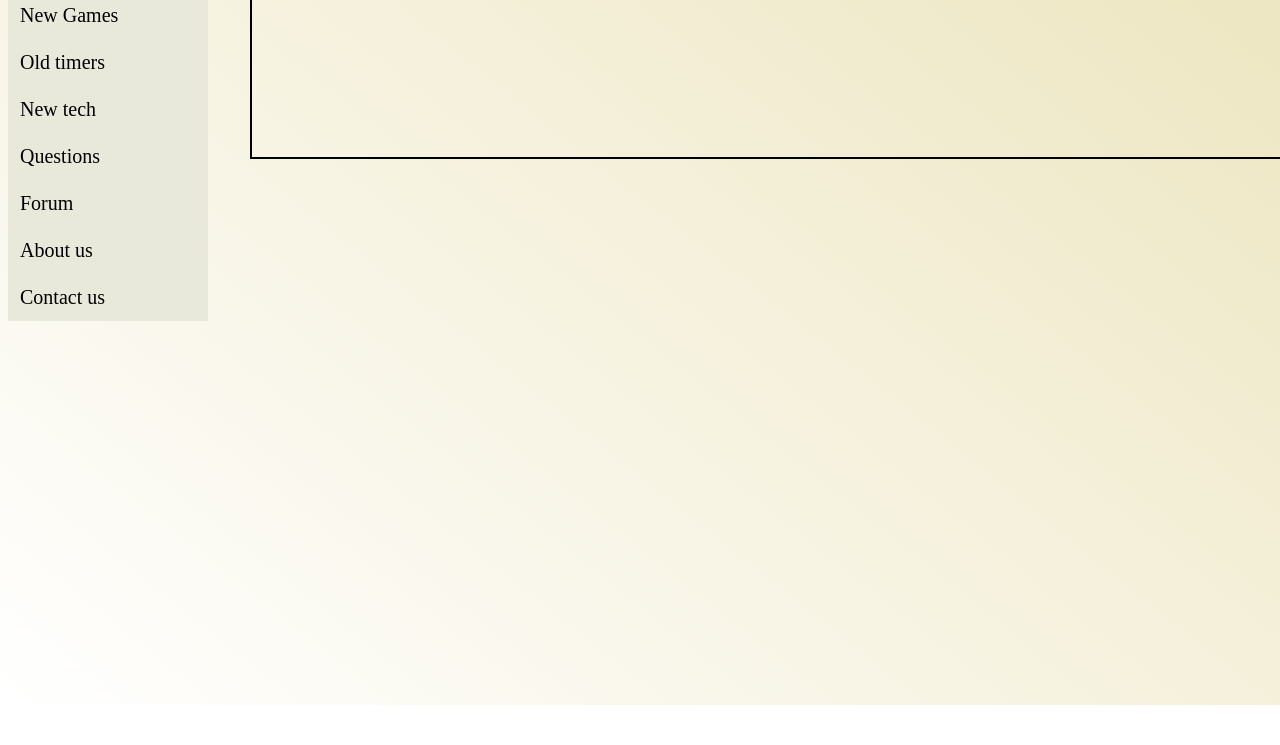
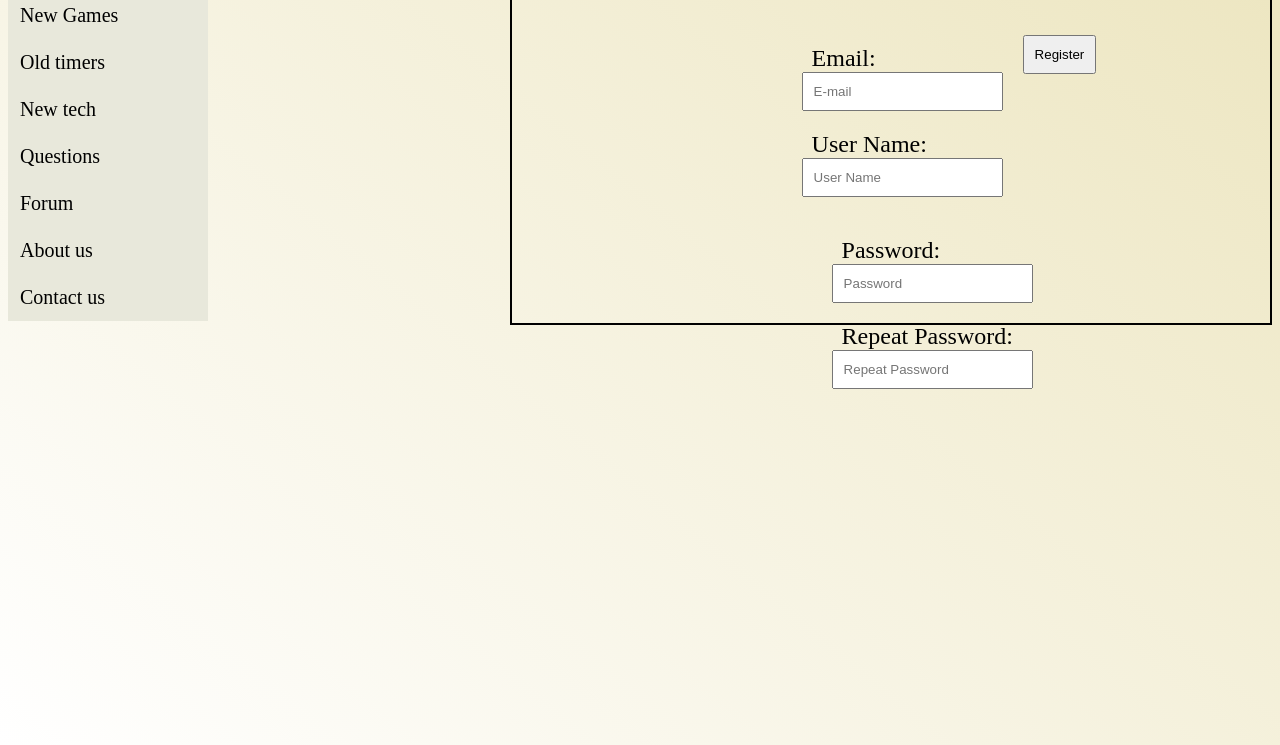
Before and after one commit to EduadoC/my_portofolio, a plain HTML site: page register.html in a window 1280 px wide. Shown: the part 311-1056 px from the top of the page. Before the commit the page ends 1016 px from the top, so only its background shows below. Drawn offline with Linux system fonts and the light colour scheme.

Commit message:
Reg_form added inputs

```diff
--- a/register.html
+++ b/register.html
@@ -33,9 +33,31 @@
             <a>Contact us</a>
         </div><!--Aici se incheie meniul din dreapta-->
         <div class="reg_form">
-
+            <h2>Registration</h2>
+            <div class="column">
+                <div class="row ">
+                    <label for="email">Email:</label><br>
+                    <input id="email" type="email" placeholder="E-mail">
+                </div>
+                <div class="row">
+                    <label for="user_name">User Name:</label><br>
+                    <input type="text" id="user_name" placeholder="User Name">
+                </div>
+            </div>
+            <div class="column" id="column_psw">
+                <div class="row">
+                    <label for="psw">Password:</label><br>
+                    <input type="password" name="" id="psw" placeholder="Password">
+                </div>
+                <div class="row">
+                    <label for="psw2">Repeat Password:</label><br>
+                    <input type="password" id="psw2" placeholder="Repeat Password">
+                </div>
+            </div>
+        <div class="button">
+        <button id="btn_reg">Register</button>
         </div>
-
+        </div>
 
     </body>
 
--- a/register_style.css
+++ b/register_style.css
@@ -61,8 +61,6 @@ body {
         text-align: center;
         float: none;
     }
-    .reg_form {
-    }
 
 
 }
@@ -81,9 +79,8 @@ body {
     text-align: center;
 }
 .menu_right {
-    max-width: 200px;
+    width: 200px;
     margin: 0%;
-
 }
 .menu_right a {
     display: block;
@@ -107,7 +104,31 @@ body {
     border: 2px solid black;
     width:85%;
     height: 420px;
-    left: 250px;
-    position: fixed;
-    bottom: 330px;
+    float: right;
+    position: relative;
+    bottom: 420px;
+    font-size: 1.5rem;
 }
+.reg_form h2 {
+    text-align: center;
+}
+@media screen and (max-width: 1340px){
+    .reg_form {
+        width: 60%;
+    }
+}
+.column {
+    float: left;
+    margin-left: 270px;
+
+
+}
+#column_psw {
+    margin-left: 300px;
+}
+.reg_form * {
+    padding: 10px;
+}
+.button {
+
+}
```
